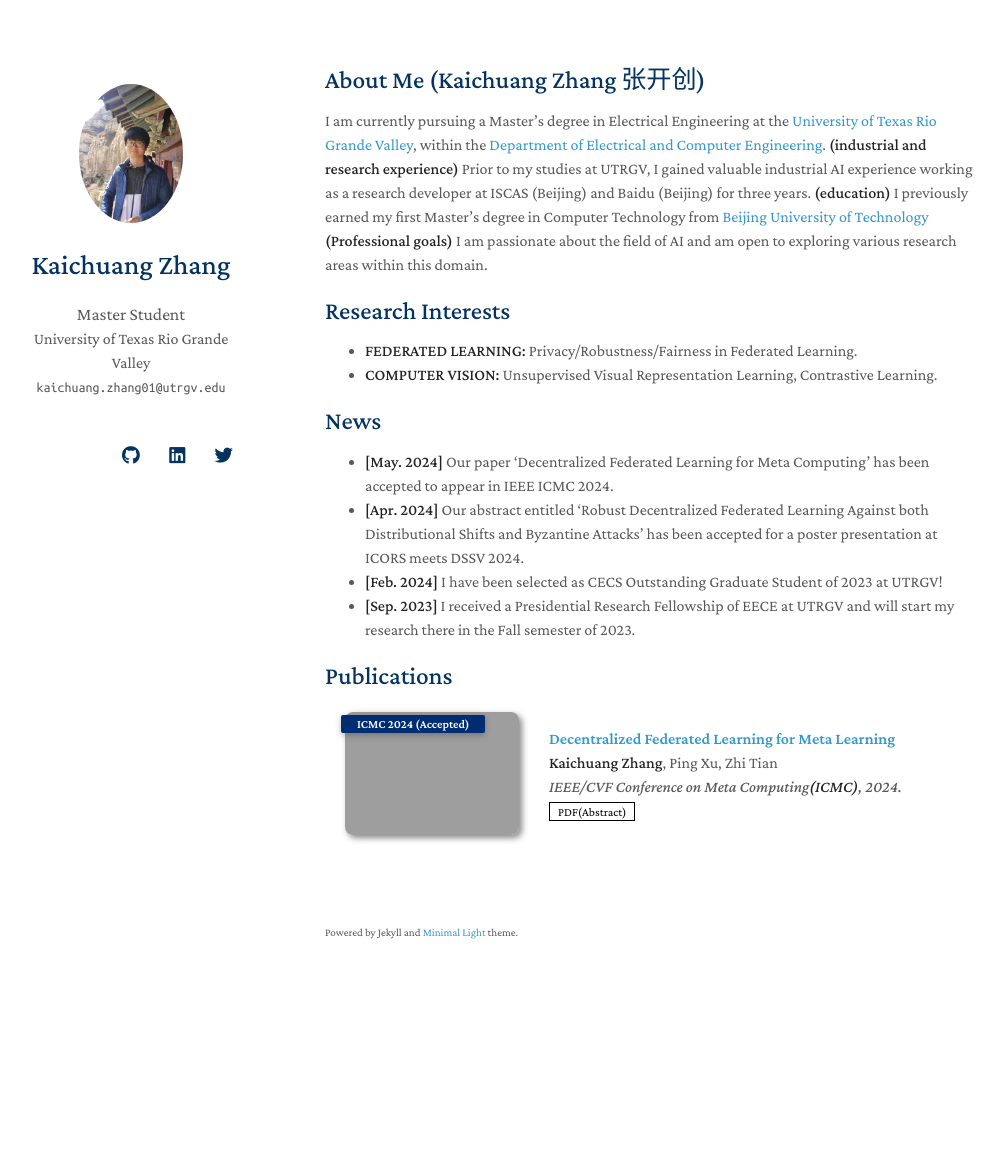
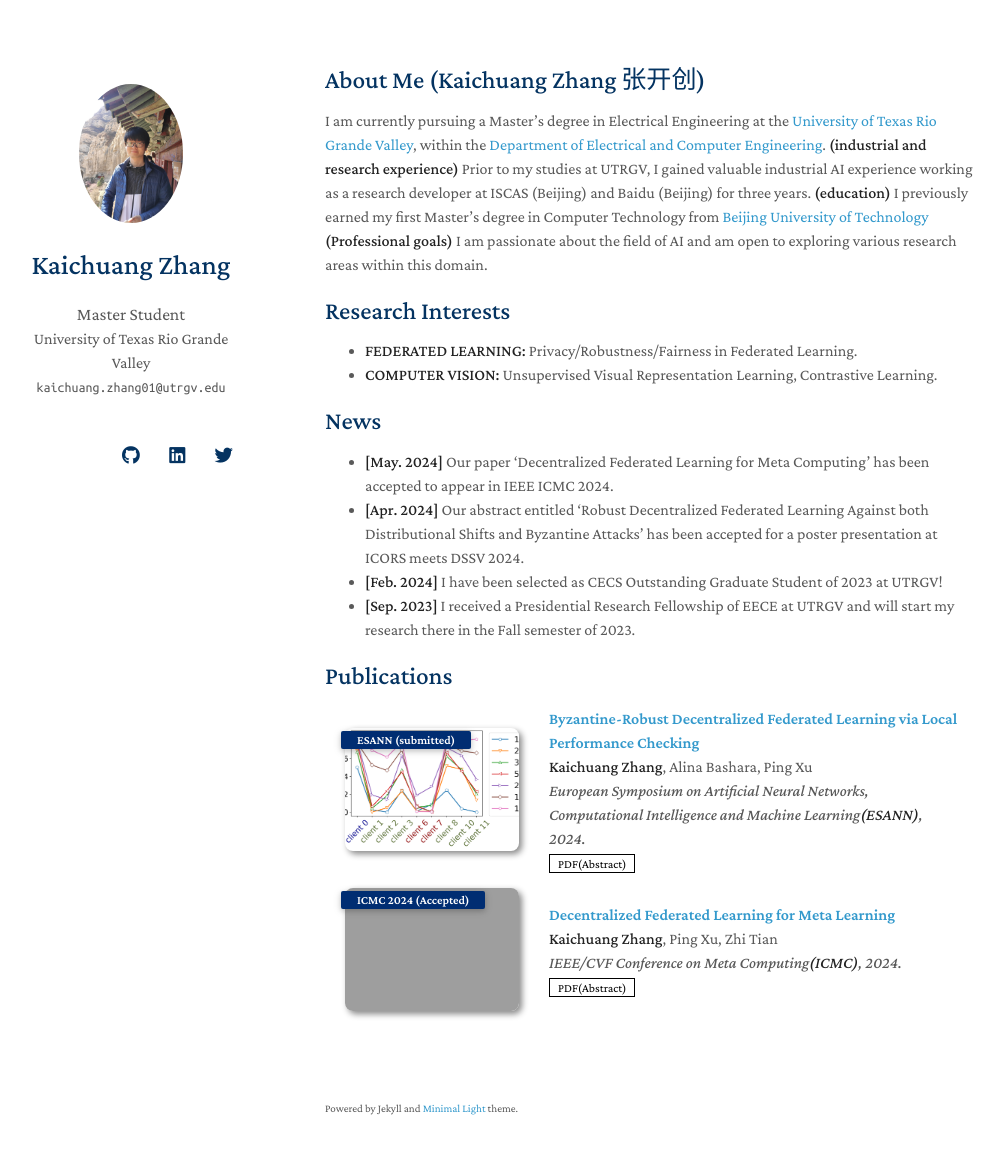
Before and after one commit to KaichuangZhang/KaichuangZhang.github.io, a Jekyll site: the page built from index.md, in a window 1280 px wide and 1189 px high. Shown: the top 1154 px of the window, without its empty margins (145-1149 px from the left). Built offline with Jekyll 4.4.1, drawn with Linux system fonts in a browser that asks for light colours; nearby versions of some CDN libraries; a style sheet for code colours, icons or effects is not loaded; our own code applies the rules of GitHub Pages for plain Markdown files; grey boxes are pictures that could not be loaded.

Commit message:
a new paper

```diff
--- a/_includes/publications.md
+++ b/_includes/publications.md
@@ -2,6 +2,33 @@
 
 <div class="publications">
 <ol class="bibliography">
+
+<li>
+<div class="pub-row">
+
+  <div class="col-sm-3 abbr" style="position: relative;padding-right: 15px;padding-left: 15px;">
+    <img src="assets/img/lpc.png" class="teaser img-fluid z-depth-1">
+    <abbr class="badge">ESANN (submitted)</abbr>
+  </div>
+
+  <div class="col-sm-9" style="position: relative;padding-right: 15px;padding-left: 20px;">
+    <div class="title"><a href="../assets/files/">Byzantine-Robust Decentralized Federated Learning via Local Performance Checking </a></div>
+    <div class="author"><strong>Kaichuang Zhang</strong>, Alina Bashara, Ping Xu</div>
+
+    <div class="periodical"><em>European Symposium on Artificial Neural Networks, Computational Intelligence and Machine Learning<strong>(ESANN)</strong>, 2024.</em></div>
+    <div class="links">
+      <a href="" class="btn btn-sm z-depth-0" role="button" target="_blank" style="font-size:12px;">PDF(Abstract)</a>
+      <!--
+      <a href="https://github.com/yaoyao-liu/mnemonics" class="btn btn-sm z-depth-0" role="button" target="_blank" style="font-size:12px;">Code</a>
+      <a href="https://class-il.mpi-inf.mpg.de/mnemonics/" class="btn btn-sm z-depth-0" role="button" target="_blank" style="font-size:12px;">Project Page</a>
+      <a href="https://dblp.uni-trier.de/rec/conf/cvpr/LiuSLSS20.html?view=bibtex" class="btn btn-sm z-depth-0" role="button" target="_blank" style="font-size:12px;">BibTex</a>
+      <strong><i style="color:#e74d3c">Oral Presentation</i></strong>
+      -->
+    </div>
+  </div>
+</div>
+</li>
+
 
 <li>
 <div class="pub-row">
@@ -28,6 +55,7 @@
 </div>
 </li>
 
+
 <br>
 
 </ol>
```
Also changed, not shown: assets/img/lpc.png (added).
